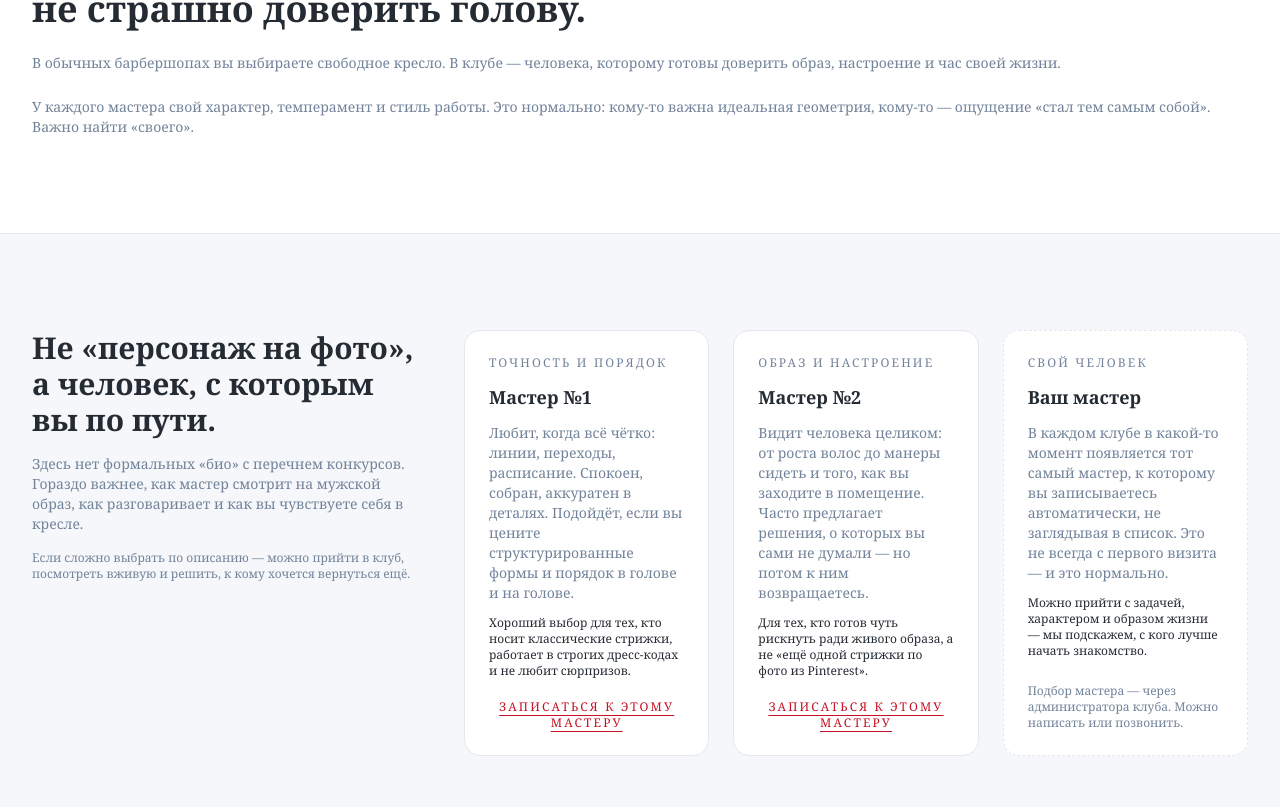
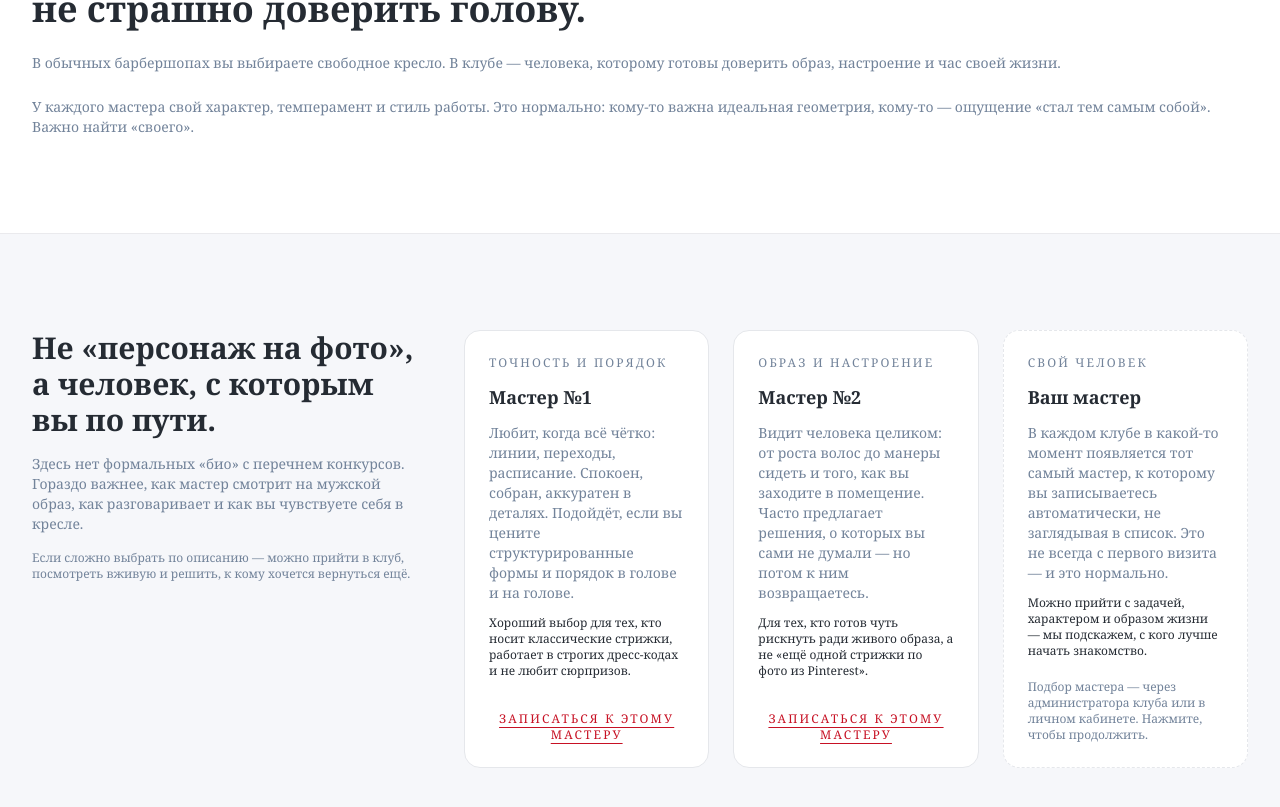
Before and after one commit to thed1m3dr0ll/2802, a Next.js app in the folder frontend/: page /masters in a window 1280 px wide. Shown: the part 325-1132 px from the top of the page. Built offline with nearby package versions, Linux system fonts and the light colour scheme.

Commit message:
Описание изменения: правка hero, header и т.п.

```diff
--- a/frontend/pages/masters.tsx
+++ b/frontend/pages/masters.tsx
@@ -1,7 +1,14 @@
 import Header from '../components/Header'
 import Footer from '../components/Footer'
+import Link from 'next/link'
 
 export default function MastersPage() {
+  // пока без реального модального окна — просто заглушки-обработчики
+  const handleBookClick = (masterId?: string) => {
+    // сюда потом повесим реальное модальное окно
+    console.log('Open booking for:', masterId ?? 'any')
+  }
+
   return (
     <>
       <Header />
@@ -70,7 +77,11 @@ export default function MastersPage() {
                     работает в строгих дресс‑кодах и не любит сюрпризов.
                   </p>
                 </div>
-                <button className="mt-5 text-xs uppercase tracking-[0.18em] text-[var(--color-accent-strong)] hover:opacity-80 underline underline-offset-4">
+                <button
+                  type="button"
+                  onClick={() => handleBookClick('master-1')}
+                  className="mt-5 text-xs uppercase tracking-[0.18em] text-[var(--color-accent-strong)] hover:opacity-80 underline underline-offset-4"
+                >
                   Записаться к этому мастеру
                 </button>
               </article>
@@ -94,13 +105,20 @@ export default function MastersPage() {
                     а не «ещё одной стрижки по фото из Pinterest».
                   </p>
                 </div>
-                <button className="mt-5 text-xs uppercase tracking-[0.18em] text-[var(--color-accent-strong)] hover:opacity-80 underline underline-offset-4">
+                <button
+                  type="button"
+                  onClick={() => handleBookClick('master-2')}
+                  className="mt-5 text-xs uppercase tracking-[0.18em] text-[var(--color-accent-strong)] hover:opacity-80 underline underline-offset-4"
+                >
                   Записаться к этому мастеру
                 </button>
               </article>
 
               {/* Мастер 3 / Ваш мастер */}
-              <article className="rounded-2xl border border-dashed border-[var(--color-muted)]/40 bg-white p-6 flex flex-col justify-between">
+              <Link
+                href="/cabinet"
+                className="rounded-2xl border border-dashed border-[var(--color-muted)]/40 bg-white p-6 flex flex-col justify-between hover:border-[var(--color-accent-strong)]/60 hover:bg-[rgba(191,37,37,0.03)] hover:shadow-[0_0_32px_rgba(191,37,37,0.18)] transition-all cursor-pointer"
+              >
                 <div className="space-y-3">
                   <p className="text-xs uppercase tracking-[0.18em] text-[var(--color-muted)]">
                     свой человек
@@ -119,9 +137,10 @@ export default function MastersPage() {
                   </p>
                 </div>
                 <p className="mt-5 text-xs text-[var(--color-muted)]">
-                  Подбор мастера — через администратора клуба. Можно написать или позвонить.
+                  Подбор мастера — через администратора клуба или в личном кабинете.
+                  Нажмите, чтобы продолжить.
                 </p>
-              </article>
+              </Link>
             </div>
           </div>
         </div>
@@ -193,7 +212,11 @@ export default function MastersPage() {
             Можно записаться к конкретному мастеру, а можно первым делом написать
             администратору пару строк о себе — мы подскажем, с кем начать.
           </p>
-          <button className="btn btn-primary text-lg px-8 py-4 mb-3">
+          <button
+            type="button"
+            className="btn btn-primary text-lg px-8 py-4 mb-3"
+            onClick={() => handleBookClick()}
+          >
             Записаться к мастеру
           </button>
           <p className="text-[var(--color-muted)] text-sm">
```
